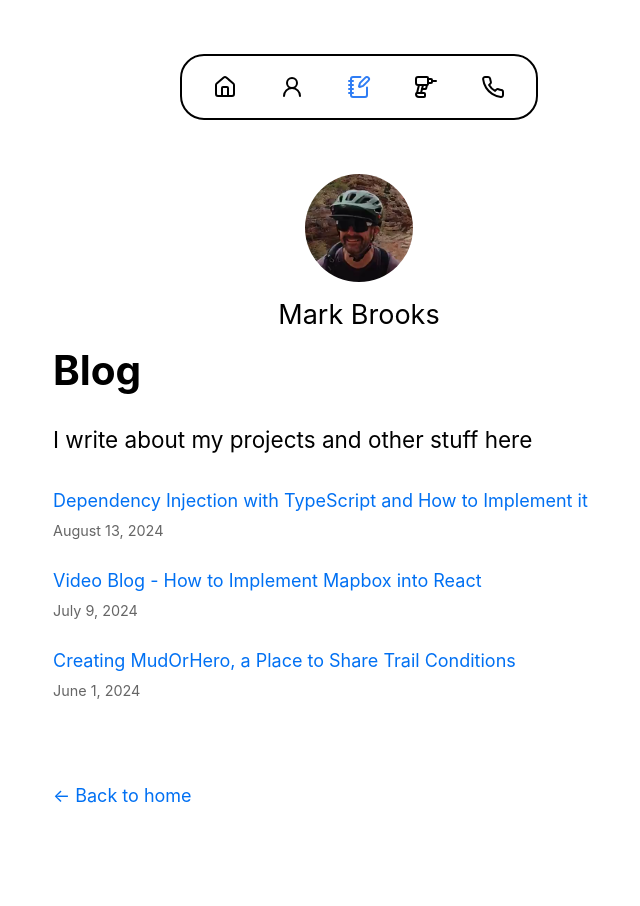
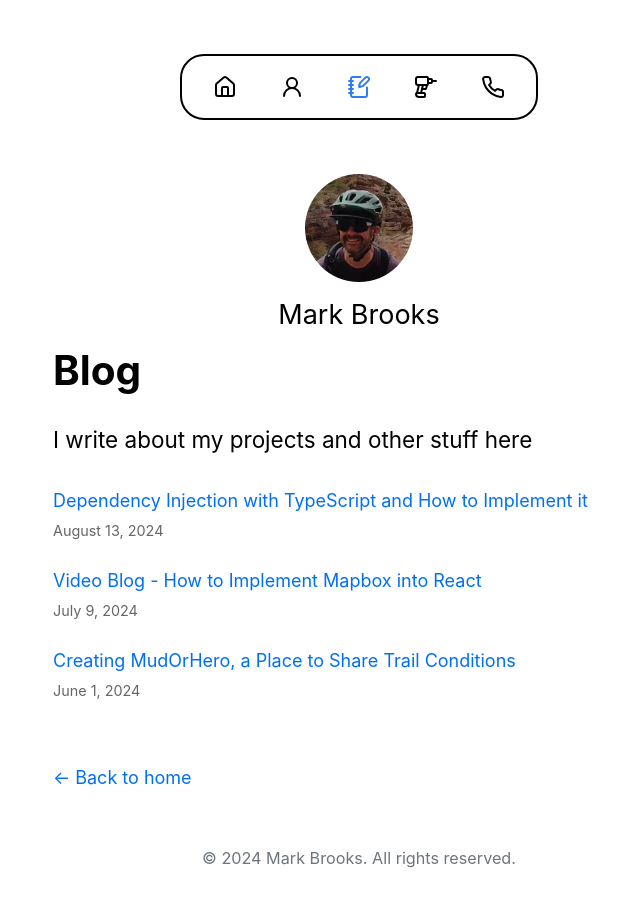
Before and after one commit to brooksmarka/nextjs-blog, a Next.js app: page /blog in a window 1280 px wide. Shown: the top 906 px of the page, without its empty margins (281-921 px from the left). Built offline with nearby package versions, Linux system fonts and the light colour scheme.

Commit message:
add copyright to bottom

```diff
--- a/components/layout.js
+++ b/components/layout.js
@@ -1,16 +1,17 @@
-import Head from 'next/head';
-import Image from 'next/image';
+import Head from 'next/head'
+import Image from 'next/image'
 import styles from '../styles/layout.module.css'
-import utilStyles from '../styles/utils.module.css';
-import Link from 'next/link';
-import Navbar from './navbar';
+import utilStyles from '../styles/utils.module.css'
+import Link from 'next/link'
+import Navbar from './navbar'
 
-const name = 'Mark Brooks';
-const shortBio1 =  'Software Engineer based out of Arvada Colorado.'
-const shortBio2 =  'I enjoy creating applications that bridge the gap between the outdoors and technology.'
-export const siteTitle = 'Mark Brooks - Software Engineer';
+const name = 'Mark Brooks'
+const shortBio1 = 'Software Engineer based out of Arvada Colorado.'
+const shortBio2 =
+  'I enjoy creating applications that bridge the gap between the outdoors and technology.'
+export const siteTitle = 'Mark Brooks - Software Engineer'
 
-export default function Layout({ children, home}) {
+export default function Layout({ children, home }) {
   return (
     <div className={styles.container}>
       <Navbar />
@@ -58,12 +59,15 @@ export default function Layout({ children, home}) {
           </>
         )}
       </header>
-        <main>{children}</main>
+      <main className={styles.main}>{children}</main>
       {!home && (
         <div className={styles.backToHome}>
           <Link href="/">← Back to home</Link>
         </div>
       )}
+      <div className={styles.footer}>
+        &copy; 2024 Mark Brooks. All rights reserved.
       </div>
-  );
+    </div>
+  )
 }
--- a/styles/layout.module.css
+++ b/styles/layout.module.css
@@ -1,7 +1,15 @@
+.main {
+  display: flex;
+  flex-direction: column;
+}
+
 .container {
   max-width: 36rem;
   padding: 0 1rem;
-  margin: 3rem auto 6rem;
+  margin: 3rem auto 0;
+  display: flex;
+  flex-direction: column;
+  min-height: 95vh;
 }
 
 .projectContainer {
@@ -17,7 +25,8 @@
 }
 
 .backToHome {
-  margin: 3rem 0 0;
+  margin-top: 2rem;
+  margin-bottom: 2rem;
 }
 
 .grid {
@@ -38,3 +47,11 @@
     grid-template-columns: 1fr;
   }
 }
+
+.footer {
+  margin-top: auto;
+  text-align: center;
+  padding: 1rem 0;
+	color: #6c757d;
+	font-size: 0.9rem;
+}
```
Lines whose indentation alone changed are shown as unchanged.
